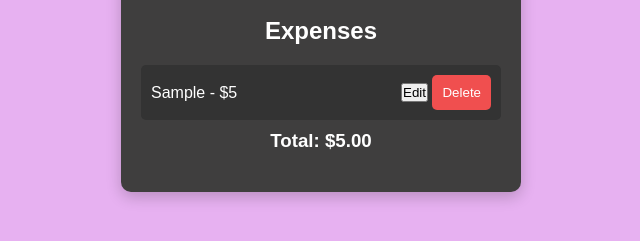
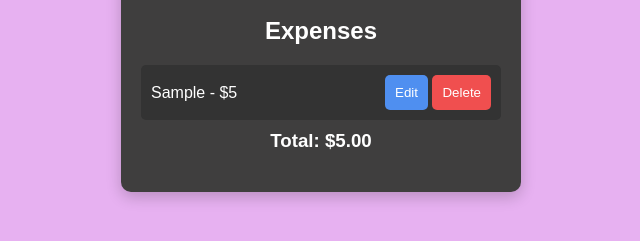
Before and after one commit to aswani-ka/Expense-Tracker, a plain HTML site: page index.html in a window 1280 px wide. Both pictures are taken after typing "Sample", "5" into the empty fields and a click on the button "Add Expense". Shown: the part 369-610 px from the top of the page, without its empty margins (319-959 px from the left). Drawn offline with Linux system fonts and the light colour scheme.

Commit message:
feat: add styles to edit button

```diff
--- a/styles.css
+++ b/styles.css
@@ -76,6 +76,20 @@ input[type="number"] {
   background-color: #fa0505;
 }
 
+.editBtn {
+  padding: 10px;
+  background-color: #4f8ff0;
+  border: none;
+  border-radius: 5px;
+  color: #fff;
+  cursor: pointer;
+  transition: background-color 0.3s;
+}
+
+.editBtn:hover {
+  background-color: #2877ee;
+}
+
 #expense-list {
   list-style-type: none;
   padding: 0;
@@ -91,6 +105,10 @@ input[type="number"] {
   border-radius: 5px;
 }
 
+.actions {
+  display: flex;
+}
+
 #total {
   text-align: right;
 }
```
